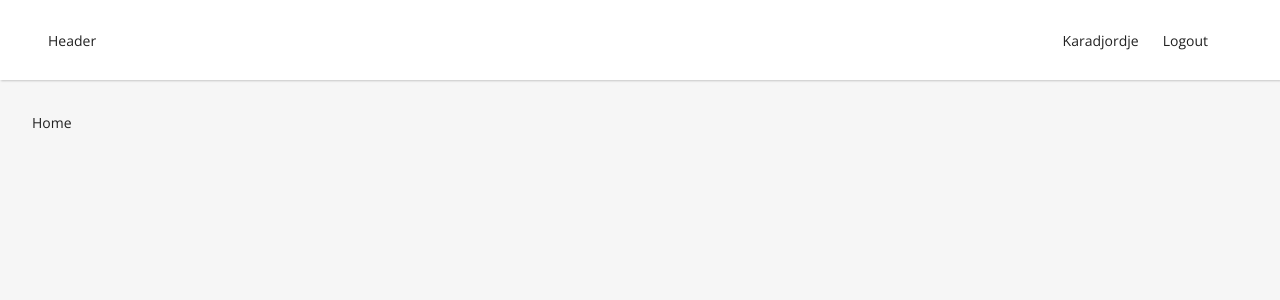
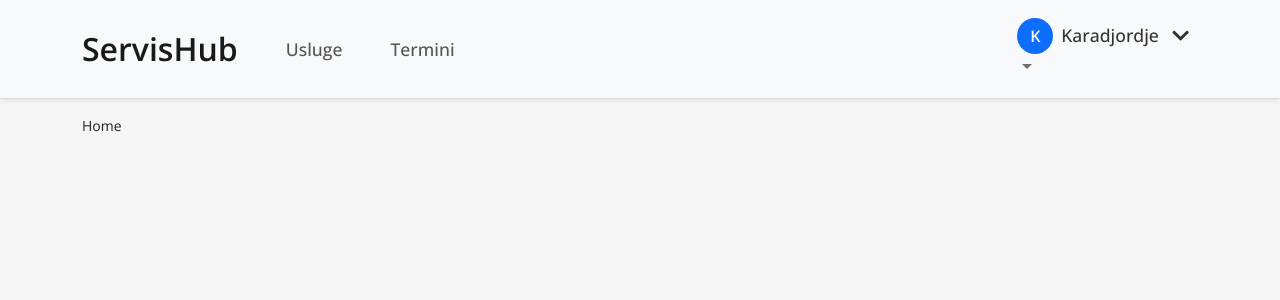
Before and after one commit to elab-development/internet-tehnologije-2024-projekat-appusluznioglasi_2020_0307, a React (Vite) app in the folder react-appusluzni/react-appusluznioglasi/: page /home in a window 1280 px wide. Shown: the top 300 px of the page. Built offline with nearby package versions, Linux system fonts and the light colour scheme; sample sign-in values are in the browser's storage.

Commit message:
Manje izmene na navbaru

```diff
--- a/react-appusluzni/react-appusluznioglasi/package.json
+++ b/react-appusluzni/react-appusluznioglasi/package.json
@@ -12,7 +12,9 @@
   "dependencies": {
     "axios": "^1.12.2",
     "react": "^19.1.1",
+    "react-bootstrap": "^2.10.10",
     "react-dom": "^19.1.1",
+    "react-icons": "^5.5.0",
     "react-router-dom": "^7.9.4"
   },
   "devDependencies": {
--- a/react-appusluzni/react-appusluznioglasi/src/layouts/DefaultLayout.jsx
+++ b/react-appusluzni/react-appusluznioglasi/src/layouts/DefaultLayout.jsx
@@ -1,38 +1,139 @@
 import React from 'react'
-import { Navigate, Outlet } from 'react-router-dom'
+import {Navigate, Outlet, useNavigate} from 'react-router-dom'
 import { useStateContext } from '../contexts/ContextProvider'
+import {Button, Container, Nav, Navbar, NavDropdown} from "react-bootstrap";
+import {FaChevronDown} from "react-icons/fa";
 
 const DefaultLayout = () => {
+    const { user, token, setUser, setToken } = useStateContext();
+    const navigate = useNavigate();
 
-  const {user,token}=useStateContext()
   if(!token){
     return <Navigate to="/login"/>;
   }
-  const onLogout=(ev)=>{
-    ev.preventDefault()
-  }
-  return (
 
-    <div id="defaultLayout">
+    const handleLogout = () => {
+        setUser(null);
+        setToken(null);
+        navigate('/');
+    };
 
-      <div className="content">
-        <header>
-          <div>
-            Header
-          </div>
 
-          <div>
-            {user.name}
-            <a href="#" onClick={onLogout} className="btn-logout">Logout</a>
-          </div>
-        </header>
-        <main>
-         <Outlet/>
-        </main>
+    const getDisplayName = () => {
+        if (!user) return '';
+        if (user.role === 'company') return user.company?.name || 'Kompanija';
+        return user.name || 'Korisnik';
+    };
 
-      </div>
-    </div>
-  )
+    const getInitial = () => {
+        const displayName = getDisplayName();
+        return displayName?.charAt(0).toUpperCase() || '?';
+    };
+
+    return (
+        <>
+            <Navbar
+                bg="light"
+                expand="lg"
+                sticky="top"
+                className="mb-3 shadow-sm"
+                style={{
+                    borderBottom: '1px solid #ddd',
+                    fontSize: '1.1rem',
+                    padding: '0.6rem 0',
+                }}
+            >
+                <Container className="d-flex justify-content-between align-items-center">
+                    <div className="d-flex align-items-center gap-3">
+                        <Navbar.Brand
+                            onClick={() => navigate(getDashboardLink())}
+                            style={{ fontWeight: '600', cursor:'pointer', fontSize: '2rem' }}
+                        >
+                            ServisHub
+                        </Navbar.Brand>
+
+
+                        <Nav.Link
+                            onClick={() => navigate('/services')}
+                            style={{ cursor: 'pointer', color: '#555', fontWeight: '500' }}
+                        >
+                            Usluge
+                        </Nav.Link>
+                        {user?.role !== 'user' && (
+                            <Nav.Link
+                                onClick={() => navigate('/termins')}
+                                style={{ cursor: 'pointer', color: '#555', fontWeight: '500' }}
+                            >
+                                Termini
+                            </Nav.Link>
+                        )}
+                    </div>
+
+                    <div className="d-flex align-items-center">
+                        <Nav>
+                            <NavDropdown
+                                align="end"
+                                title={
+                                    <div className="d-flex align-items-center gap-2">
+                                        <div
+                                            style={{
+                                                width: '36px',
+                                                height: '36px',
+                                                borderRadius: '50%',
+                                                backgroundColor: '#0d6efd',
+                                                color: 'white',
+                                                display: 'flex',
+                                                alignItems: 'center',
+                                                justifyContent: 'center',
+                                                fontWeight: '600',
+                                                fontSize: '1rem',
+                                                textTransform: 'uppercase',
+                                            }}
+                                        >
+                                            {getInitial()}
+                                        </div>
+
+                                        <span style={{ fontWeight: '500', color: '#333' }}>
+                                            {getDisplayName()}
+                                         </span>
+                                       <FaChevronDown
+                                       style={{
+                                           fontSize:'1.2rem',
+                                           color:'#333',
+                                           marginLeft:'4px'
+                                       }}
+                                       />
+
+                                    </div>
+                                }
+                                id="profile-dropdown"
+                            >
+                                <NavDropdown.Item onClick={() => {
+                                    console.log("USER:", user);
+
+                                    if (user.role === 'company') {
+                                        navigate(`/profile/${user.company.id}`)
+                                    } else {
+                                        navigate(`/profile/${user.id}`)
+                                    }
+                                }
+                                  }>
+
+                                    Profil
+                                </NavDropdown.Item>
+                                <NavDropdown.Divider />
+                                <NavDropdown.Item onClick={handleLogout}>Odjavi se</NavDropdown.Item>
+                            </NavDropdown>
+                        </Nav>
+                    </div>
+                </Container>
+            </Navbar>
+
+            <Container>
+                <Outlet />
+            </Container>
+        </>
+    );
 }
 
 export default DefaultLayout
--- a/react-appusluzni/react-appusluznioglasi/src/layouts/GuestLayout.jsx
+++ b/react-appusluzni/react-appusluznioglasi/src/layouts/GuestLayout.jsx
@@ -4,10 +4,14 @@ import { useStateContext } from '../contexts/ContextProvider'
 
 const GuestLayout = () => {
 
-  const{token}=useStateContext()
+  const{token,user}=useStateContext()
 
   if(token){
-    return <Navigate to="/home"/>
+      if (user?.role === 'freelancer'||user?.role==='company') {
+          return <Navigate to="/homeCompanyFrelanceer" />;
+      } else {
+          return <Navigate to="/home" />;
+      }
   }
   return (
     <div>
--- a/react-appusluzni/react-appusluznioglasi/src/main.jsx
+++ b/react-appusluzni/react-appusluznioglasi/src/main.jsx
@@ -10,6 +10,9 @@ import Register from './pages/Register.jsx'
 import NotFound from './pages/NotFound.jsx'
 import Home from './pages/Home.jsx'
 import { ContextProvider } from './contexts/ContextProvider.jsx'
+import HomeCompanyFreelancer from "./pages/HomeCompanyFreelancer.jsx";
+import Profile from "./pages/Profile.jsx";
+import Services from "./pages/Services.jsx";
 
 
 createRoot(document.getElementById('root')).render(
@@ -24,7 +27,11 @@ createRoot(document.getElementById('root')).render(
         </Route>
 
         <Route path="/" element={<DefaultLayout />}>
-        <Route path="/home" element={<Home/>}/>
+            <Route path="/home" element={<Home/>}/>
+            <Route path="/services" element={<Services/>}/>
+            <Route path="/homeCompanyFrelanceer" element={<HomeCompanyFreelancer/>}/>
+            <Route path="/profile/:id" element={<Profile/>}/>
+
 
         </Route>
 
--- /dev/null
+++ b/react-appusluzni/react-appusluznioglasi/src/pages/Profile.jsx
@@ -0,0 +1,12 @@
+import {useEffect, useState} from "react";
+
+const Profile=({user})=>{
+
+
+    return (
+      <div>
+          Profile
+      </div>
+    );
+}
+export default Profile
--- a/react-appusluzni/react-appusluznioglasi/src/pages/Register.jsx
+++ b/react-appusluzni/react-appusluznioglasi/src/pages/Register.jsx
@@ -35,6 +35,11 @@ const Register = () => {
     axiosClient.post("/register",payload).then(({data})=>{
       setToken(data.token)
       setUser(data.user)
+        if (data.user.role === 'user') {
+            navigate('/home');
+        } else if (data.user.role === 'freelancer'||data.user.role==='company') {
+            navigate('/homeCompanyFrelanceer');
+        }
 
     })
 
--- /dev/null
+++ b/react-appusluzni/react-appusluznioglasi/src/pages/Services.jsx
@@ -0,0 +1,9 @@
+
+const Services=()=>{
+    return (
+      <div>
+
+      </div>
+    );
+}
+export default Services
```
Also changed, not shown: 1 other file (tests, documents, lock files or other folders).
